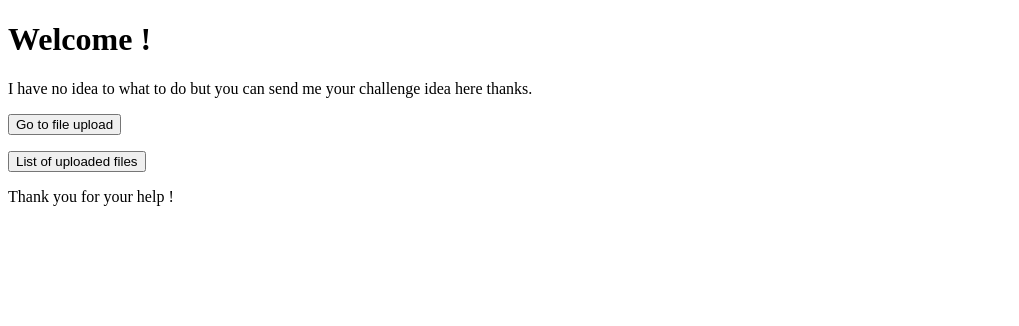
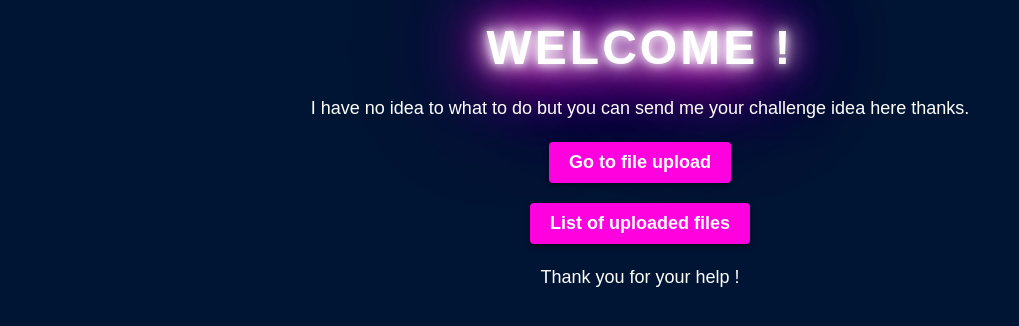
Before and after one commit to DaVinciCodeCTF/DaVinciCTF2023, a Flask app: page / in a window 1280 px wide. Shown: the top 326 px of the page, without its empty margins (0-1019 px from the left). Run offline with Flask 2, Linux system fonts and the light colour scheme.

Commit message:
Update webapp

```diff
--- a/web/noideachall/webapp/app.py
+++ b/web/noideachall/webapp/app.py
@@ -2,6 +2,7 @@ import os
 from flask import Flask, flash, request, redirect, send_file, render_template
 
 app = Flask(__name__, static_folder='static', static_url_path='')
+app.secret_key = '75Ts5#JAJ4KF'
 app.config['UPLOAD_FOLDER'] = 'uploads/'
 
 def allowed_file(filename):
@@ -18,6 +19,9 @@ def index():
 @app.route("/file_upload", methods=['GET', 'POST'])
 def file_upload():
     if request.method == 'POST':
+        path = os.path.expanduser(u'uploads')
+        if os.path.exists(path)==False:
+            os.makedirs('uploads')
         # check if the post request has the file part
         if 'file' not in request.files:
             flash('No file part')
@@ -39,9 +43,12 @@ def file_upload():
 @app.route('/list_files', methods = ['GET'])
 def list_files():
     path = os.path.expanduser(u'uploads')
-    files = os.listdir(path)
-    size = len(files)
-    return render_template('list_files.html', tree=files, sizeTree=size)
+    if os.path.exists(path):
+        files = os.listdir(path)
+        size = len(files)
+        return render_template('list_files.html', tree=files, sizeTree=size)
+    else:
+        return render_template('list_files.html', sizeTree=0)
 
 @app.route('/x', methods = ['GET'])
 def cheh():
@@ -50,7 +57,7 @@ def cheh():
 
 @app.route('/admin', methods = ['GET'])
 def admin():
-    adminCookie = 'iV414B%*@RqqyiptLE$p'
+    adminCookie = 'dvCTF{1_H@v3_F0und_My_1d34!}'
     userCookie = request.cookies.get('admin')
     if userCookie == adminCookie:
         return render_template('admin.html')
--- /dev/null
+++ b/web/noideachall/webapp/static/styles/style.css
@@ -0,0 +1,63 @@
+body {
+    font-family: 'Press Start 2P', sans-serif;
+    color: #fff;
+    background-color: #001433;
+    text-align: center;
+  }
+
+  h1 {
+    text-transform: uppercase;
+    font-size: 48px;
+    font-weight: 800;
+    letter-spacing: 3px;
+    margin: 20px 0;
+    text-shadow: 0 0 10px #fff, 0 0 20px #fff, 0 0 30px #fff, 0 0 40px #ff00de, 0 0 70px #ff00de, 0 0 80px #ff00de, 0 0 100px #ff00de, 0 0 150px #ff00de;
+  }
+
+  p {
+    font-size: 18px;
+    line-height: 1.5;
+    margin: 20px 0;
+  }
+
+  form {
+    display: flex;
+    justify-content: center;
+    margin: 20px 0;
+  }
+
+  button {
+    display: inline-block;
+    padding: 10px 20px;
+    border: none;
+    border-radius: 4px;
+    font-size: 18px;
+    font-weight: bold;
+    color: #fff;
+    background-color: #ff00de;
+    box-shadow: 0 2px 5px rgba(0, 0, 0, 0.5);
+    cursor: pointer;
+    transition: background-color 0.3s ease;
+  }
+
+  button:hover {
+    background-color: #b0009e;
+  }
+
+  input {
+    display: inline-block;
+    padding: 10px 20px;
+    border: none;
+    border-radius: 4px;
+    font-size: 18px;
+    font-weight: bold;
+    color: #fff;
+    background-color: #ff00de;
+    box-shadow: 0 2px 5px rgba(0, 0, 0, 0.5);
+    cursor: pointer;
+    transition: background-color 0.3s ease;
+  }
+
+  input:hover {
+    background-color: #b0009e;
+  }
--- a/web/noideachall/webapp/templates/admin.html
+++ b/web/noideachall/webapp/templates/admin.html
@@ -3,6 +3,7 @@
 <head>
     <meta charset="UTF-8">
     <title>Admin</title>
+    <link rel= "stylesheet" type= "text/css" href= "{{ url_for('static',filename='styles/style.css') }}">
 </head>
 <body>
     <h1>Congratulations !</h1>
--- a/web/noideachall/webapp/templates/file_upload.html
+++ b/web/noideachall/webapp/templates/file_upload.html
@@ -3,6 +3,7 @@
 <head>
     <meta charset="UTF-8">
     <title>Upload your file</title>
+    <link rel= "stylesheet" type= "text/css" href= "{{ url_for('static',filename='styles/style.css') }}">
 </head>
 <body>
     <h1>You can post your files here</h1>
--- a/web/noideachall/webapp/templates/index.html
+++ b/web/noideachall/webapp/templates/index.html
@@ -3,6 +3,7 @@
 <head>
     <meta charset="UTF-8">
     <title>No challenge ideas</title>
+    <link rel= "stylesheet" type= "text/css" href= "{{ url_for('static',filename='styles/style.css') }}">
 </head>
 <body>
     <h1>Welcome !</h1>
--- a/web/noideachall/webapp/templates/list_files.html
+++ b/web/noideachall/webapp/templates/list_files.html
@@ -3,6 +3,7 @@
 <head>
     <meta charset="UTF-8">
     <title>All uploaded files</title>
+    <link rel= "stylesheet" type= "text/css" href= "{{ url_for('static',filename='styles/style.css') }}">
 </head>
 <body>
     <h1>You can check the files uploaded here</h1>
--- a/web/noideachall/webapp/templates/notAdmin.html
+++ b/web/noideachall/webapp/templates/notAdmin.html
@@ -3,6 +3,7 @@
 <head>
     <meta charset="UTF-8">
     <title>Admin</title>
+    <link rel= "stylesheet" type= "text/css" href= "{{ url_for('static',filename='styles/style.css') }}">
 </head>
 <body>
     <h1>Who are you ?!?!</h1>
```
Also changed, not shown: 1 other file.
